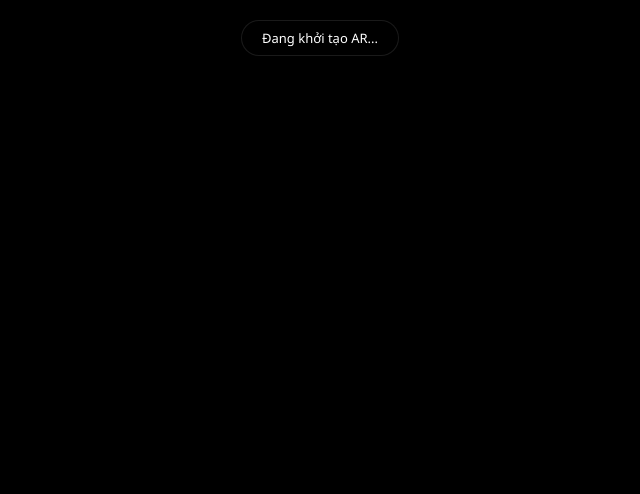
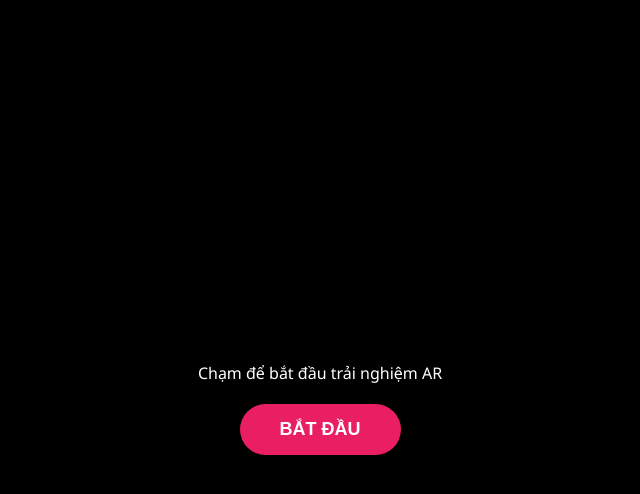
Before and after one commit to finn1308/vr, a plain HTML site: page index.html in a window 1280 px wide. Shown: the whole page, without its empty margins (320-960 px from the left). Drawn offline with Linux system fonts and the light colour scheme.

Commit message:
Update index.html

```diff
--- a/index.html
+++ b/index.html
@@ -16,7 +16,30 @@
       background-color: #000;
     }
 
-    /* Thanh thông báo nhỏ phía trên, không chặn màn hình */
+    /* Màn hình bắt đầu bắt buộc để kích hoạt Video/Âm thanh */
+    #start-overlay {
+      position: absolute;
+      top: 0; left: 0; width: 100%; height: 100%;
+      background: rgba(0,0,0,0.8);
+      z-index: 10000;
+      display: flex;
+      flex-direction: column;
+      justify-content: center;
+      align-items: center;
+      color: white;
+      cursor: pointer;
+    }
+
+    #start-btn {
+      padding: 15px 40px;
+      font-size: 18px;
+      background: #e91e63;
+      border: none;
+      border-radius: 50px;
+      color: white;
+      font-weight: bold;
+    }
+
     #scanning-status {
       position: absolute;
       top: 20px;
@@ -31,25 +54,28 @@
       border: 1px solid rgba(255,255,255,0.1);
       backdrop-filter: blur(4px);
       pointer-events: none;
+      display: none;
     }
   </style>
 </head>
 <body>
 
+  <div id="start-overlay">
+    <p style="margin-bottom: 20px;">Chạm để bắt đầu trải nghiệm AR</p>
+    <button id="start-btn">BẮT ĐẦU</button>
+  </div>
+
   <div id="scanning-status">Đang khởi tạo AR...</div>
 
-  <!--
-    - autoStart: true để bỏ qua bước nhấn nút
-    - uiScanning: no để ẩn giao diện quét mặc định của thư viện
-  -->
   <a-scene
-    mindar-image="imageTargetSrc: targets.mind; autoStart: true; uiLoading: no; uiScanning: no; maxTrack: 1; filterMinCF: 0.1; filterBeta: 10;"
+    mindar-image="imageTargetSrc: targets.mind; autoStart: false; uiLoading: no; uiScanning: no; maxTrack: 1; filterMinCF: 0.1; filterBeta: 10;"
     color-space="sRGB"
     renderer="colorManagement: true, antialias: false, precision: medium;"
     vr-mode-ui="enabled: false"
     device-orientation-permission-ui="enabled: false">
 
     <a-assets>
+      <!-- Chú ý: Đảm bảo file video.mp4 tồn tại -->
       <video id="ar-video"
              src="video.mp4"
              crossorigin="anonymous"
@@ -70,8 +96,9 @@
     const videoEl = document.querySelector('#ar-video');
     const container = document.querySelector('#targets-container');
     const statusLabel = document.querySelector("#scanning-status");
+    const startOverlay = document.querySelector("#start-overlay");
 
-    // Tạo nhanh 28 target
+    // Tạo 28 target
     const fragment = document.createDocumentFragment();
     for (let i = 0; i < TOTAL_IMAGES; i++) {
       const target = document.createElement('a-entity');
@@ -81,6 +108,8 @@
       plane.setAttribute('src', '#ar-video');
       plane.setAttribute('width', '1');
       plane.setAttribute('height', '1.5');
+      // Đẩy video lên trên mặt ảnh một chút để tránh lỗi hiển thị đè nhau
+      plane.setAttribute('position', '0 0 0.01');
 
       target.appendChild(plane);
 
@@ -100,16 +129,26 @@
     }
     container.appendChild(fragment);
 
-    // Khi hệ thống đã sẵn sàng hoàn toàn
-    sceneEl.addEventListener("ready", () => {
-      statusLabel.innerText = "Đang quét tìm hình ảnh...";
-      // Tự động load video vào bộ nhớ đệm
-      videoEl.load();
+    // Kích hoạt AR khi người dùng chạm vào màn hình
+    startOverlay.addEventListener("click", () => {
+      startOverlay.style.display = "none";
+      statusLabel.style.display = "block";
+
+      // Khởi động hệ thống AR
+      sceneEl.systems["mindar-image-system"].start();
+
+      // Buộc video phải load và thử play/pause để xin quyền âm thanh
+      videoEl.play().then(() => {
+        videoEl.pause();
+      }).catch(e => console.log("Chờ nhận diện để phát"));
     });
 
-    // Xử lý lỗi nếu không tải được camera hoặc data
+    sceneEl.addEventListener("ready", () => {
+      statusLabel.innerText = "Sẵn sàng quét!";
+    });
+
     sceneEl.addEventListener("arError", () => {
-      statusLabel.innerText = "Lỗi khởi tạo AR. Vui lòng kiểm tra camera/HTTPS.";
+      statusLabel.innerText = "Lỗi Camera. Hãy dùng HTTPS!";
       statusLabel.style.background = "rgba(200, 0, 0, 0.6)";
     });
   </script>
```
